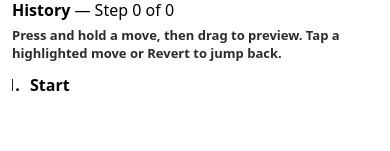
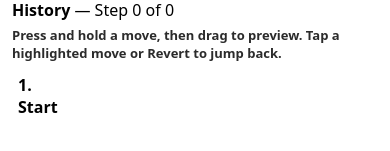
Before and after one commit to nickallan-kerv/othello, a React (Vite) app: page / in a window 390 px wide. Shown: the part 477-628 px from the top of the page. Built offline with nearby package versions, Linux system fonts and the light colour scheme.

Commit message:
Fix mobile history markers and text selection

```diff
--- a/src/styles.css
+++ b/src/styles.css
@@ -4,6 +4,7 @@
 *{box-sizing:border-box}
 body{font-family:system-ui,Segoe UI,Roboto,Helvetica,Arial;margin:16px}
 .container{width:min(100%,900px);max-width:900px;margin:0 auto;position:relative}
+.container{-webkit-tap-highlight-color:transparent}
 .topbar{display:flex;align-items:center;justify-content:space-between;gap:10px;flex-wrap:nowrap}
 .topbar h1{margin:0}
 .board-preview-shell{width:var(--board-size);max-width:100%}
@@ -64,9 +65,10 @@ body{font-family:system-ui,Segoe UI,Roboto,Helvetica,Arial;margin:16px}
 .board-preview-shell .board{transition:opacity .2s ease, filter .2s ease}
 .board-preview-shell.previewing .board{opacity:0.46;filter:saturate(0.72)}
 .history{width:260px;max-height:520px;overflow:auto;padding-left:12px;border-left:2px solid rgba(0,0,0,0.08)}
+.history{-webkit-user-select:none;user-select:none;-webkit-touch-callout:none}
 .history-help{margin-top:6px;margin-bottom:8px;font-size:13px;color:#2b2b2b;font-weight:600;line-height:1.35}
-.history ol{margin-top:8px;padding-left:18px}
-.history li{margin:6px 0;padding:4px 6px;border-radius:8px;list-style-position:outside}
+.history ol{margin-top:8px;padding-left:0;list-style-position:inside}
+.history li{margin:6px 0;padding:4px 6px;border-radius:8px;list-style-position:inside}
 .history-row{display:flex;align-items:center;justify-content:space-between;gap:10px}
 .history-row > span{min-width:0}
 .history li.history-jumpable{cursor:pointer;background:rgba(20,90,200,0.09);border-left:4px solid rgba(20,90,200,0.55)}
@@ -91,6 +93,6 @@ body{font-family:system-ui,Segoe UI,Roboto,Helvetica,Arial;margin:16px}
   .main{flex-direction:column;gap:12px}
   .board-preview-shell{width:100%}
   .history{width:100%;max-height:260px;padding-left:0;padding-top:10px;border-left:none;border-top:2px solid rgba(0,0,0,0.08)}
-  .history ol{padding-left:12px}
+  .history ol{padding-left:0}
   .taunt-bubble{max-width:min(78vw,320px)}
 }
```
